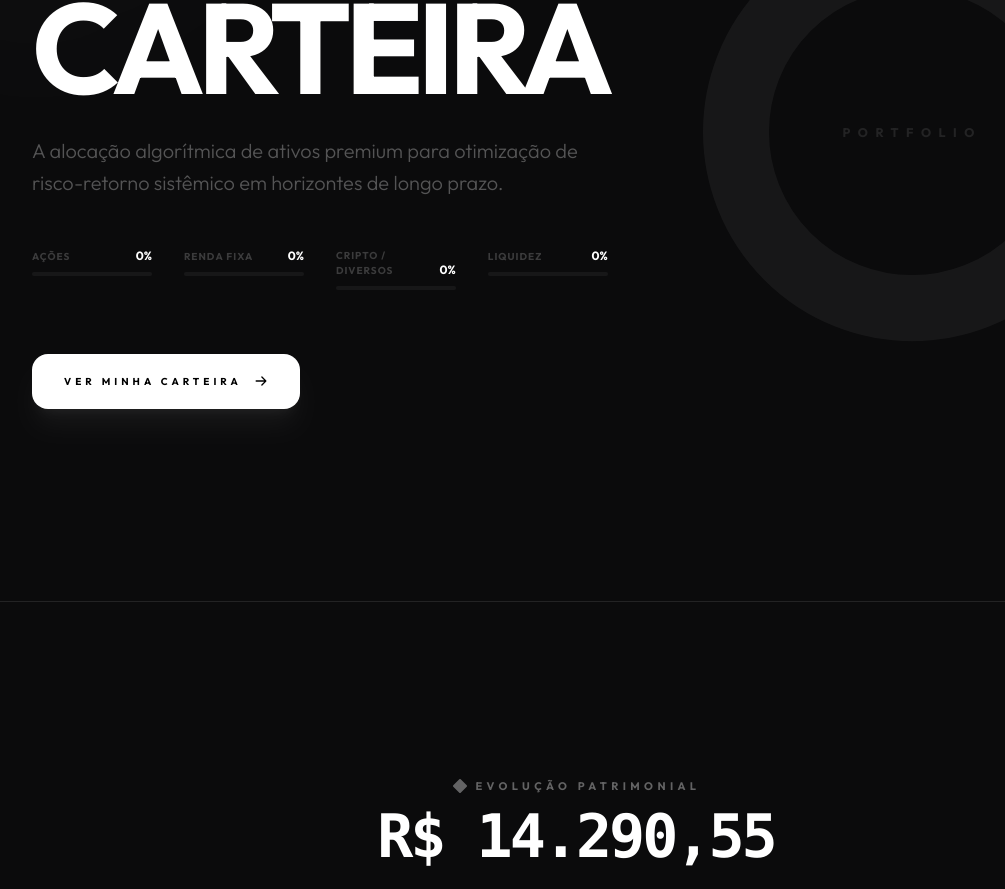
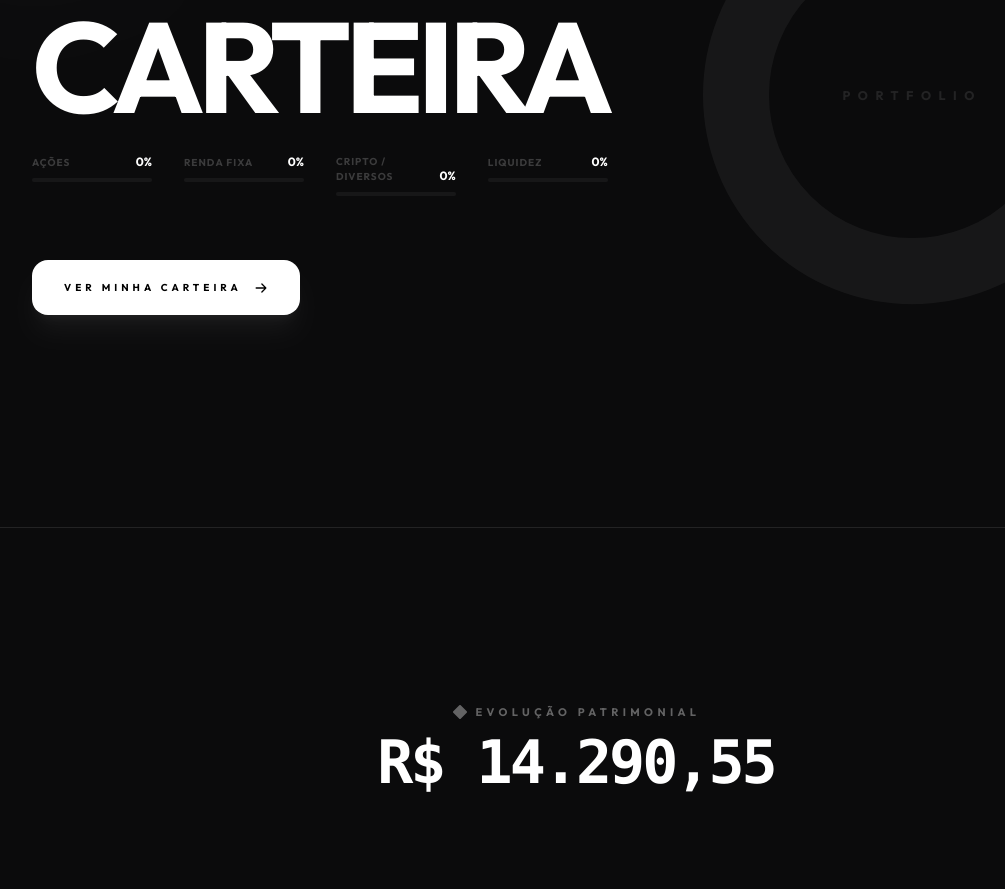
Before and after one commit to charlesmsobreira-cmd/InverseBrainrot, a Next.js app: page /financas in a window 1280 px wide. Shown: the part 1470-2359 px from the top of the page, without its empty margins (64-1069 px from the left). Built offline with nearby package versions, Linux system fonts and the light colour scheme; a web font is replaced by a local one.

Commit message:
style: remove descriptive phrase from finance page

```diff
--- a/src/app/financas/page.tsx
+++ b/src/app/financas/page.tsx
@@ -367,7 +367,6 @@ export default function FinancePage() {
               <div className="flex flex-col mb-6">
                  <h2 className="text-5xl md:text-[8rem] font-black uppercase tracking-tighter text-white leading-none">Minha<br/>Carteira</h2>
               </div>
-              <p className="text-xl text-white/30 leading-relaxed max-w-2xl mb-12 font-light">A alocação algorítmica de ativos premium para otimização de risco-retorno sistêmico em horizontes de longo prazo.</p>
 
               <div className="grid grid-cols-2 md:grid-cols-4 gap-8 mb-16">
                 {processedCategories.map((item, idx) => (
```
